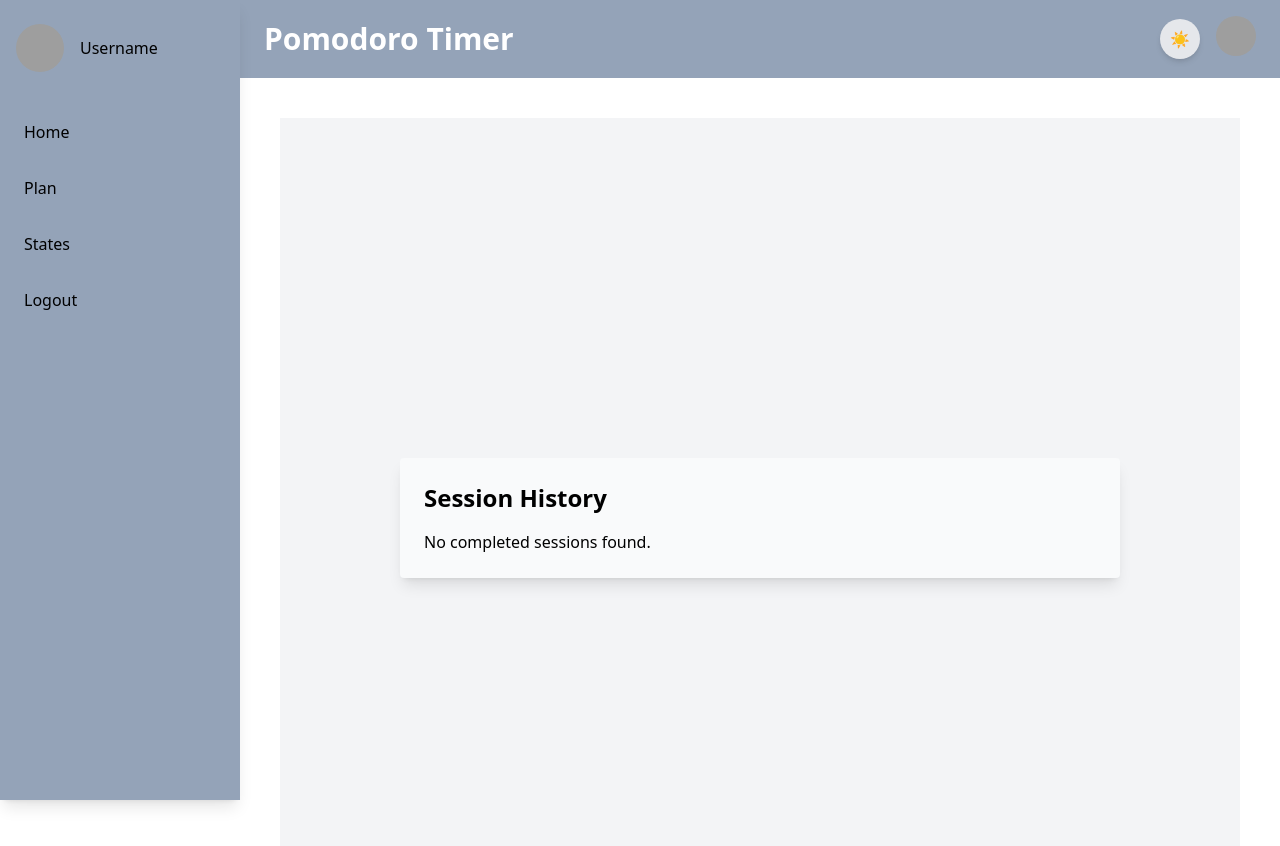
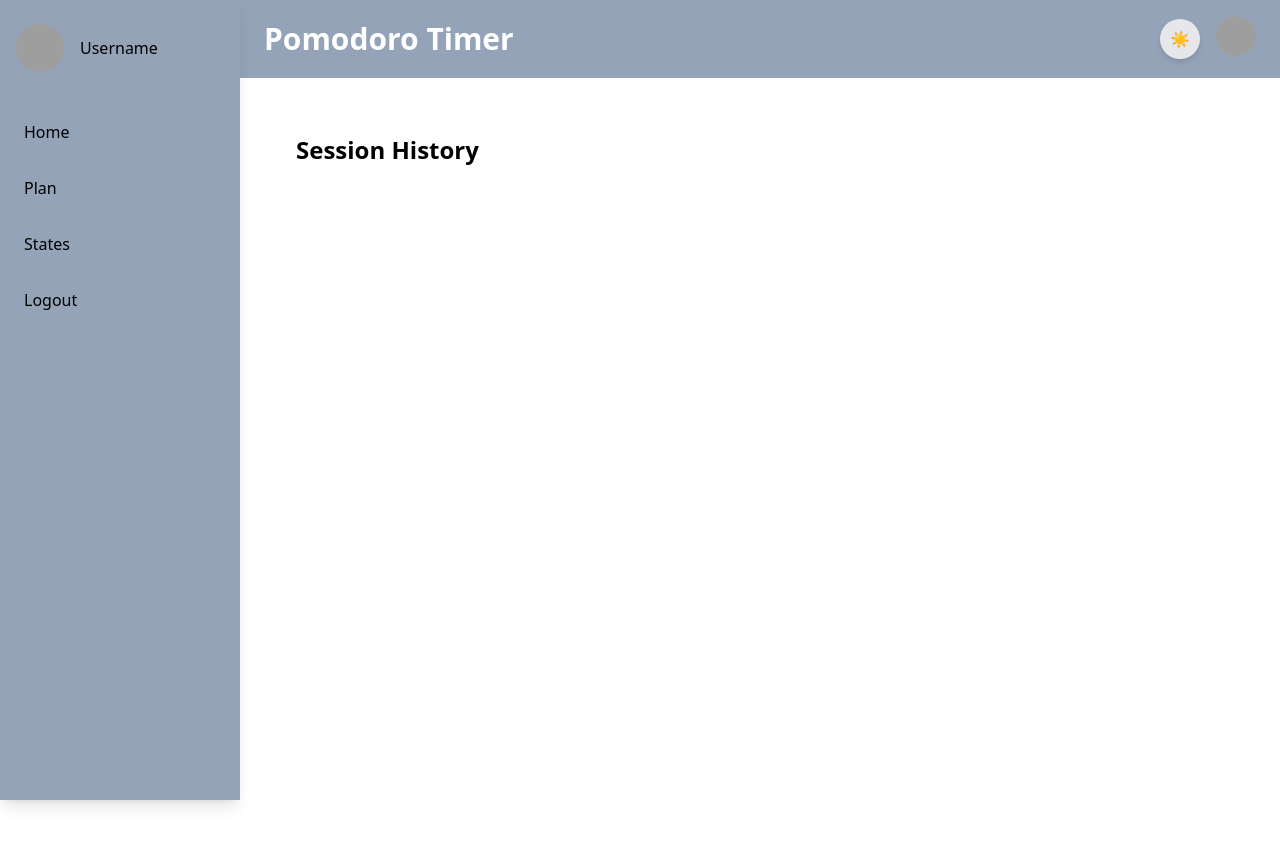
Before and after one commit to tinbit25/Pomodoro-Extension, a React (Vite) app in the folder promodoro-extention/: page /states in a window 1280 px wide. Shown: the top 846 px of the page. After the commit the page ends 800 px from the top, so only its background shows below. Built offline with nearby package versions, Linux system fonts and the light colour scheme; grey boxes are pictures that could not be loaded.

Commit message:
modfy the states  page

```diff
--- a/promodoro-extention/src/components/pages/States.jsx
+++ b/promodoro-extention/src/components/pages/States.jsx
@@ -1,27 +1,19 @@
 import React from "react";
-
 const States = ({ sessionData }) => {
   return (
-    <div className="m-4 min-h-screen bg-gray-100 dark:bg-gray-800 text-black dark:text-white flex justify-center items-center">
-      <div className="w-full md:w-3/4 bg-gray-50 dark:bg-gray-800 rounded p-6 shadow-lg">
-        <h2 className="text-2xl font-bold mb-4">Session History</h2>
-
-        {sessionData.length > 0 ? (
-          sessionData.map((session) => (
-            <div
-              key={session.sessionNumber}
-              className="p-4 bg-white dark:bg-gray-700 my-2 rounded shadow"
-            >
-              <p><strong>Session ID:</strong> {session.sessionNumber}</p>
-              <p><strong>Type:</strong> {session.type}</p>
-              <p><strong>Duration:</strong> {session.duration}</p>
-              <p><strong>Completed At:</strong> {new Date(session.completedAt).toLocaleString()}</p>
-            </div>
-          ))
-        ) : (
-          <p>No completed sessions found.</p>
-        )}
-      </div>
+    <div className="p-8">
+      <h2 className="text-2xl font-bold mb-6">Session History</h2>
+      <ul className="space-y-4">
+        {sessionData.map((session, index) => (
+          <li
+            key={index}
+            className="p-4 border rounded shadow-lg bg-white dark:bg-gray-800"
+          >
+            <p><strong>Session:</strong> {session.tab}</p>
+            <p><strong>Completion Time:</strong> {session.completionTime}</p>
+          </li>
+        ))}
+      </ul>
     </div>
   );
 };
```
